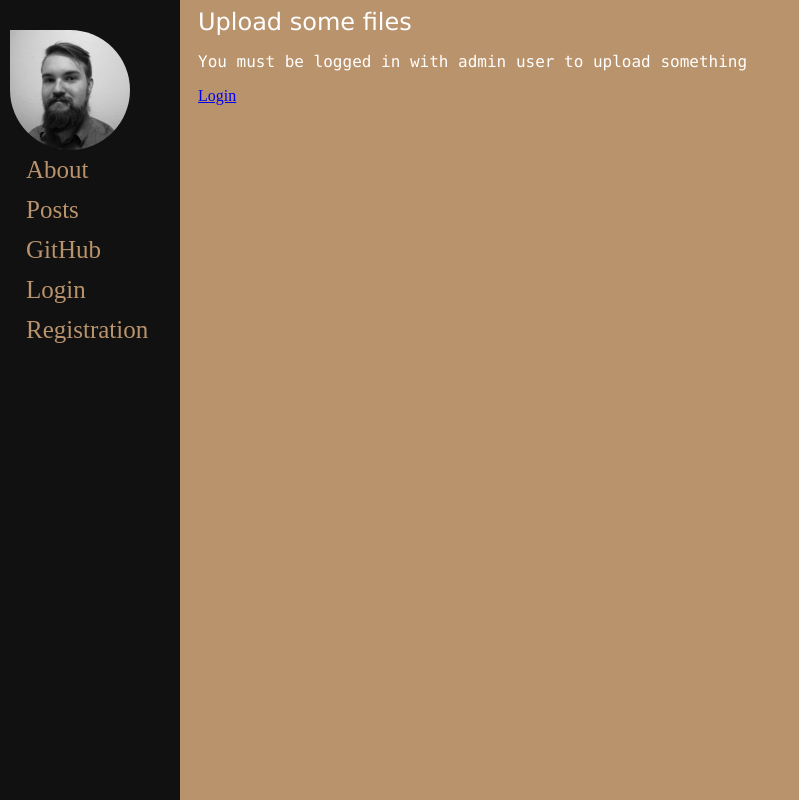
After one commit to Julumettu/DjangoTechBlog, a Django app: page /posts/upload_file in a window 1280 px wide. The commit adds this page. Shown: the whole page, without its empty margins (0-799 px from the left). Run offline with Django 3.2, Linux system fonts and the light colour scheme.

Commit message:
file dump due to so much trial and erroring before getting this right. Basically makes fileupload possible for now

```diff
--- a/posts/admin.py
+++ b/posts/admin.py
@@ -1,7 +1,8 @@
 from django.contrib import admin
 
-from .models import StandardTextPost,Comment
+from .models import StandardTextPost,Comment, PostWithUploads
 
 # Register your models here.
 admin.site.register(StandardTextPost)
 admin.site.register(Comment)
+admin.site.register(PostWithUploads)
--- a/posts/templates/posts/sidebar.html
+++ b/posts/templates/posts/sidebar.html
@@ -5,9 +5,13 @@
   <a href="{% url 'posts:index' %}">Posts</a>
   <a target="_blank" rel="noopener noreferrer" href="https://github.com/Julumettu">GitHub</a>
   {% if user.is_authenticated %}
-  <p1> User: {{ user.username }}</p1>
+  <p1> Logged in as {{ user.username }}</p1>
+  {% if user.is_superuser %}
+  <a href="/posts/upload_file">Upload files</a>
+  {% endif %}
   <a href="/accounts/logout">Logout</a>
   {% else %}
   <a href="/accounts/login">Login</a>
+  <a href="/register">Registration</a>
   {% endif %}
 </div>
--- a/posts/templates/posts/single_full_post.html
+++ b/posts/templates/posts/single_full_post.html
@@ -20,7 +20,8 @@
     <input type="submit" value="Send">
     {% else %}
     	<p>You must be logged in to comment</p>
-    	<a href="/accounts/login">Login</a>
+	<p> Click here to <a href="/accounts/login">Login</a> </p>
+	<p> Or here to  <a href="/register">Registration</a> </p>
     {% endif %}
 </form>
 {% if comments %}
--- a/posts/templates/registration/register.html
+++ b/posts/templates/registration/register.html
@@ -5,6 +5,10 @@
     <title>Register</title>
 </head>
 <body>
+{% load static %}
+<link rel="stylesheet" type="text/css" href="{% static 'posts/style.css' %}">
+{% include "posts/sidebar.html" %}
+<div class="main">
     <h1>Registration Page!</h1>
     <form method="post" action="{% url 'register' %}">
         {% csrf_token %}
@@ -17,5 +21,6 @@
 
         <input type="submit" value="Register">
     </form>
+</div>
 </body>
 </html>
--- /dev/null
+++ b/posts/templates/upload.html
@@ -0,0 +1,17 @@
+{% load static %}
+<link rel="stylesheet" type="text/css" href="{% static 'posts/style.css' %}">
+{% include "posts/sidebar.html" %}
+<div class="main">
+<h> Upload some files </h>
+<form action="{% url 'posts:upload_file' %}" enctype="multipart/form-data" method="post">
+{% csrf_token %}
+    {% if user.is_authenticated and user.is_superuser %}
+    <input type="text" name="description">
+    <input type="file" name="document">
+    <input type="submit" value="Send">
+    {% else %}
+        <p>You must be logged in with admin user to upload something</p>
+        <a href="/accounts/login">Login</a>
+    {% endif %}
+</form>
+</div>
--- a/posts/urls.py
+++ b/posts/urls.py
@@ -1,10 +1,14 @@
 from django.urls import path
 from . import views
-
+from django.conf.urls.static import static
+from django.conf import settings
 app_name = 'posts'
 urlpatterns = [
     path('', views.index, name='index'),
     path('about', views.about, name='about'),
     path('single/<str:title>/', views.singular_post, name='post'),
     path('submit_comment/', views.submit_comment, name='submit_comment'),
+    path('upload_file', views.upload_something, name='upload_file'),
+    path('uploaded_files',views.test_upload, name='file_upload'),
 ]
+urlpatterns += static(settings.MEDIA_URL, document_root=settings.MEDIA_ROOT)
--- a/posts/views.py
+++ b/posts/views.py
@@ -1,10 +1,11 @@
 from django.utils import timezone
 from django.shortcuts import render
 from django.http import HttpResponse,HttpResponseRedirect
-from .models import StandardTextPost,Comment
+from .models import StandardTextPost,Comment,PostWithUploads
 from django.template import loader
 from django.core.exceptions import ObjectDoesNotExist
 from django.shortcuts import get_object_or_404
+import os
 
 def index(request):
     post_list = StandardTextPost.objects.order_by('-pub_date')
@@ -40,3 +41,23 @@ def submit_comment(request):
 
 def submit_blog_post(request, submit):
     return HttpResponse("jee!")
+
+def test_upload(request):
+    #path="/var/lib/techblog/posts/static/uploads"
+    #img_list = os.listdir(path)
+    description = PostWithUploads.objects.order_by('file')
+    template = loader.get_template('gallery.html')
+    context = {
+        #'images': img_list,
+        'descriptions': description,
+    }
+    return HttpResponse(template.render(context, request))
+
+def upload_something(request):
+    if request.method == 'POST':
+        uploaded_file = request.FILES['document']
+        post = request.POST['description']
+        new_upload = PostWithUploads(post=post,file=uploaded_file)
+        new_upload.save()
+        return HttpResponseRedirect('/posts/upload_file')
+    return render(request, 'upload.html')
--- a/techblog/settings.py
+++ b/techblog/settings.py
@@ -25,7 +25,7 @@ SECRET_KEY = 'y1b$eg2w9j_-+(n(pl8#+p^h1*qknh_25c8#wsvn398j@j#xeu'
 # SECURITY WARNING: don't run with debug turned on in production!
 DEBUG = True
 
-ALLOWED_HOSTS = ['172.105.94.227']
+ALLOWED_HOSTS = ['*']
 
 
 # Application definition
@@ -121,3 +121,5 @@ USE_TZ = True
 STATIC_URL = '/static/'
 LOGIN_REDIRECT_URL = '/'
 LOGOUT_REDIRECT_URL = '/'
+MEDIA_ROOT = os.path.join(BASE_DIR, 'media')
+MEDIA_URL = '/media/'
```
Also changed, not shown: posts/models.py (+8 -1 lines), posts/templates/gallery.html (added, +9 -0 lines), 1 other file.
